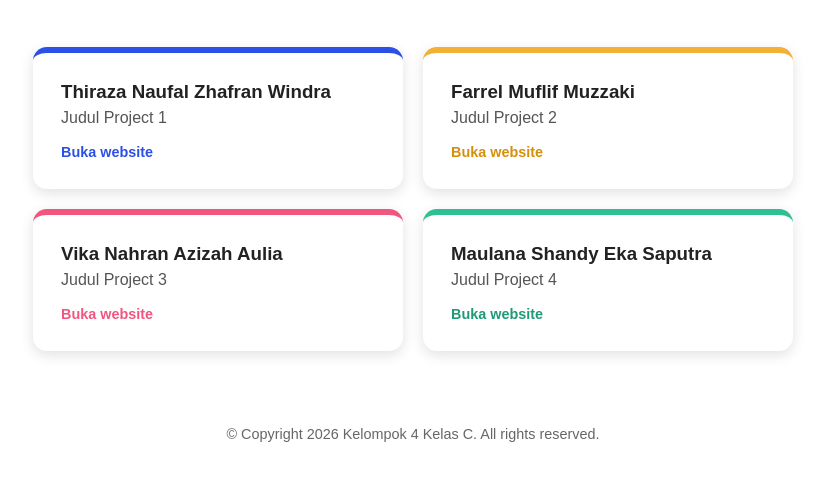
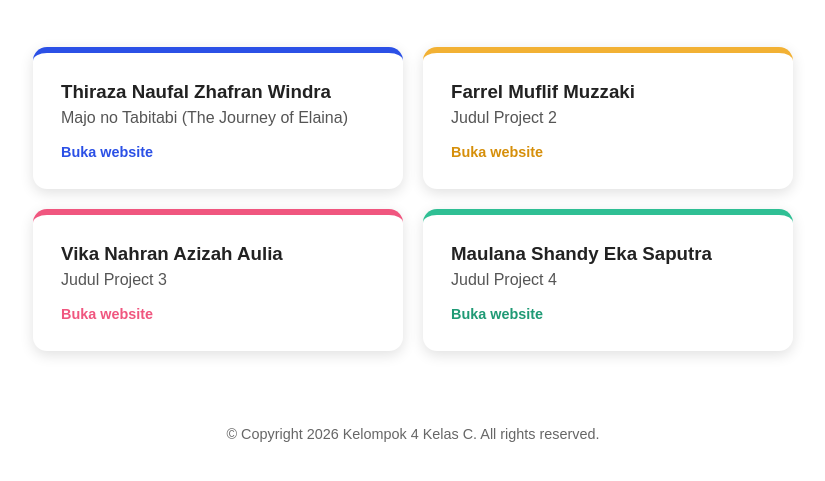
Before and after one commit to relzajaa/Hosting_Kelompok4, a plain HTML site: page index.html in a window 1280 px wide. Shown: the part 177-658 px from the top of the page, without its empty margins (227-1052 px from the left). Drawn offline with Linux system fonts and the light colour scheme.

Commit message:
Add Web Thiraz

```diff
--- a/index.html
+++ b/index.html
@@ -80,7 +80,7 @@
     <div class="grid">
       <a class="card c1" href="https://zhafraz.github.io/modul4-thiraza-desweb/" target="_blank">
         <h3>Thiraza Naufal Zhafran Windra</h3>
-        <p>Judul Project 1</p>
+        <p>Majo no Tabitabi (The Journey of Elaina)</p>
         <span>Buka website</span>
       </a>
 
```
